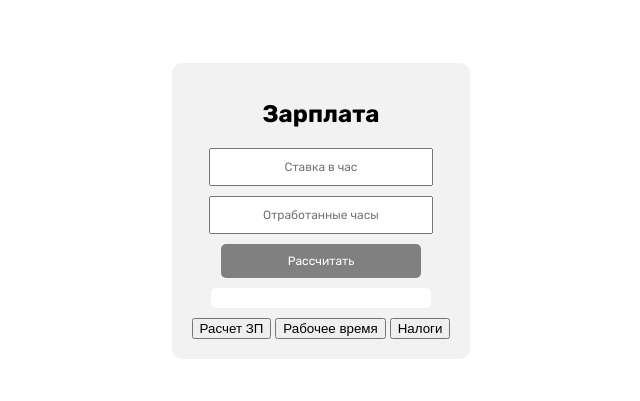
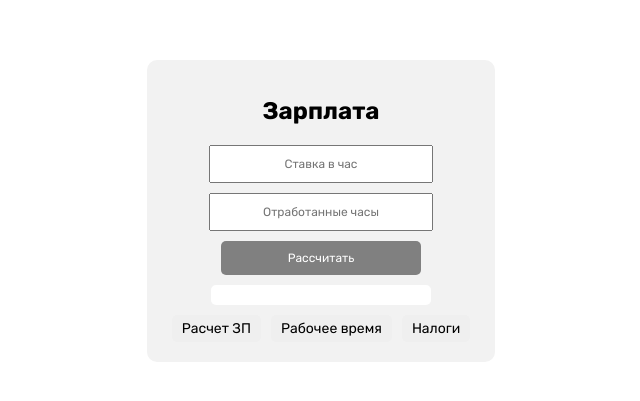
Before and after one commit to sashimiv/Jcheck, a plain HTML site: page index.html in a window 1280 px wide. Shown: the part 197-598 px from the top of the page, without its empty margins (319-959 px from the left). Drawn offline with Linux system fonts and the light colour scheme.

Commit message:
Update main.css

```diff
--- a/main.css
+++ b/main.css
@@ -51,3 +51,27 @@ body {
   #calculateBtn:disabled {
     background-color: rgb(128,128,128);
   }
+  .page-navigation {
+    display: flex;
+    justify-content: center;
+  }
+
+  .page-navigation button {
+    padding: 5px 10px;
+    margin: 0 5px;
+    border: none;
+    border-radius: 5px;
+    cursor: pointer;
+    font-family: Rubik;
+    font-size: 14px;
+  }
+
+  .activeButton {
+    background-color: rgb(0, 0, 255);
+    color: white;
+  }
+
+  .inactiveButton {
+    background-color: rgb(128,128,128);
+    color: black;
+  }
```
